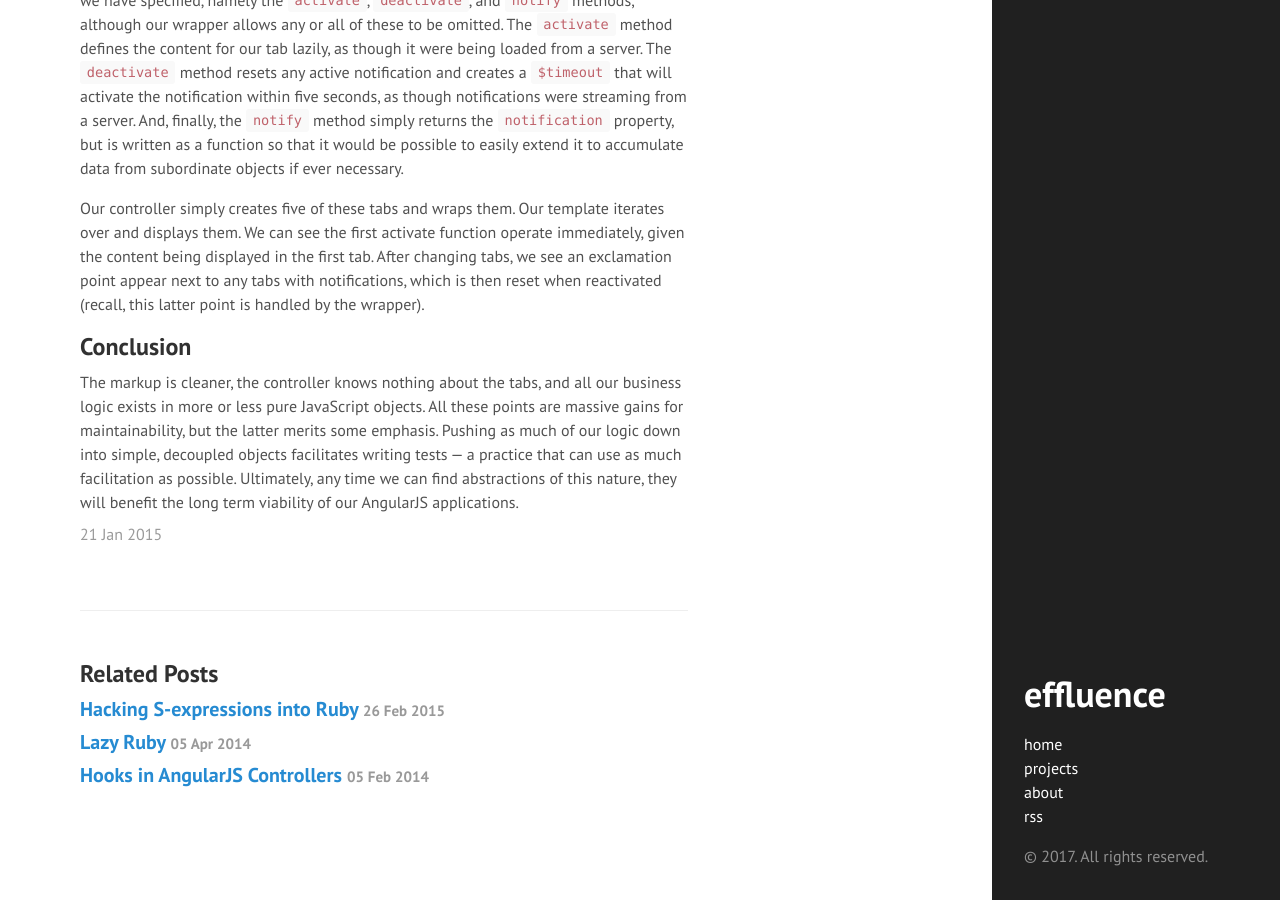
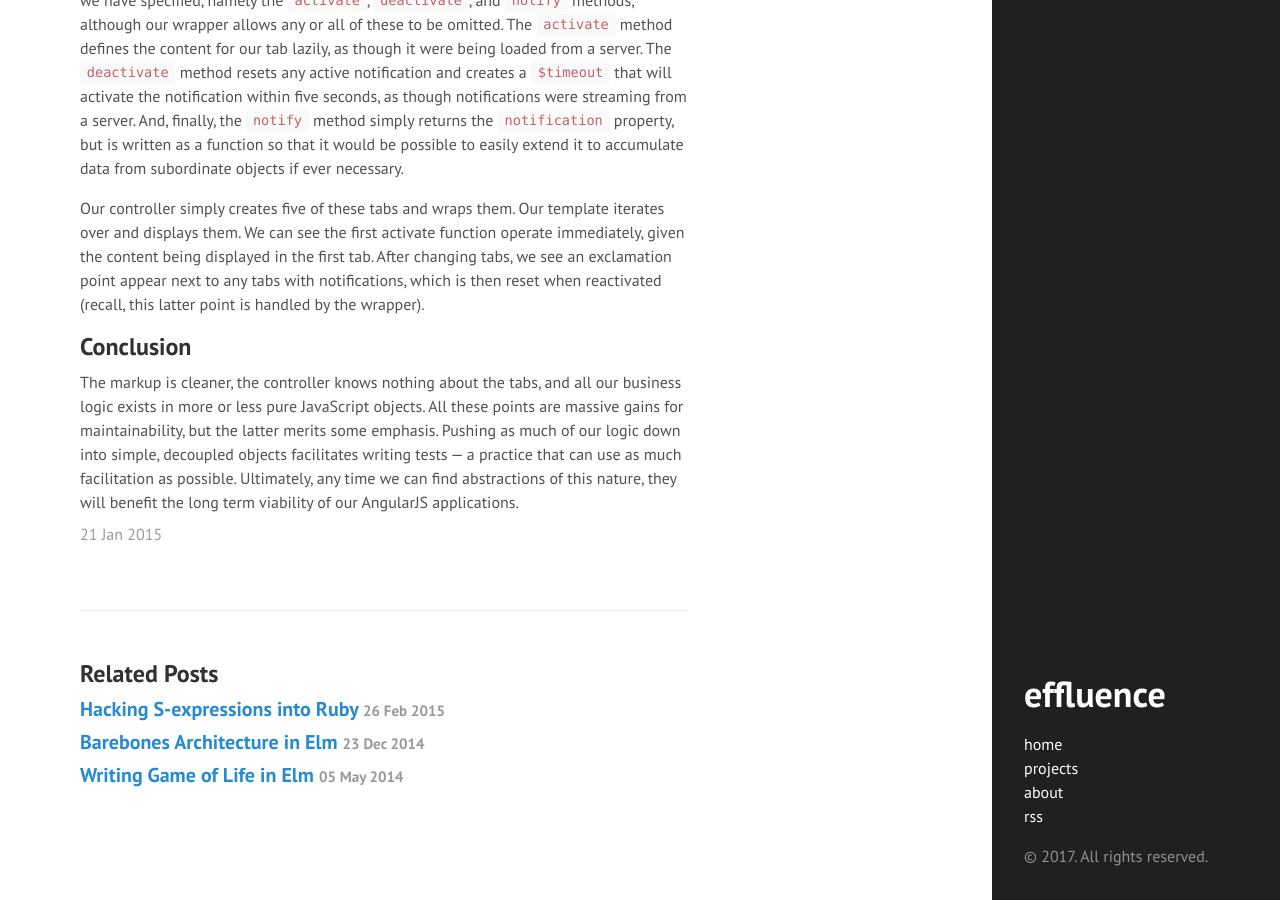
Before and after one commit to sonnym/sonnym.github.io-src, a Jekyll site: the page built from _posts/2015-01-21-using-defined-properties-for-better-angularjs-directives.markdown, in a window 1280 px wide and 900 px high, scrolled down 3634 px. Built offline with Jekyll 4.4.1, drawn with Linux system fonts in a browser that asks for light colours; Markdown is read by kramdown in place of the engine named in the settings; some of the changed lines change nothing that is shown.

Commit message:
quarantine old elm examples

```diff
--- a/_config.yml
+++ b/_config.yml
@@ -8,7 +8,8 @@
 
 paginate: 5
 
-exclude: [_posts/2014-05-05-writing-game-of-life-in-elm.markdown, _posts/2014-12-23-barebones-architecture-in-elm.markdown]
+exclude: [_examples/elm/0.14/*]
+keep_files: [examples/elm/0.14/*]
 
 lsi: true
 
```
Also changed, not shown: 8 other files.
